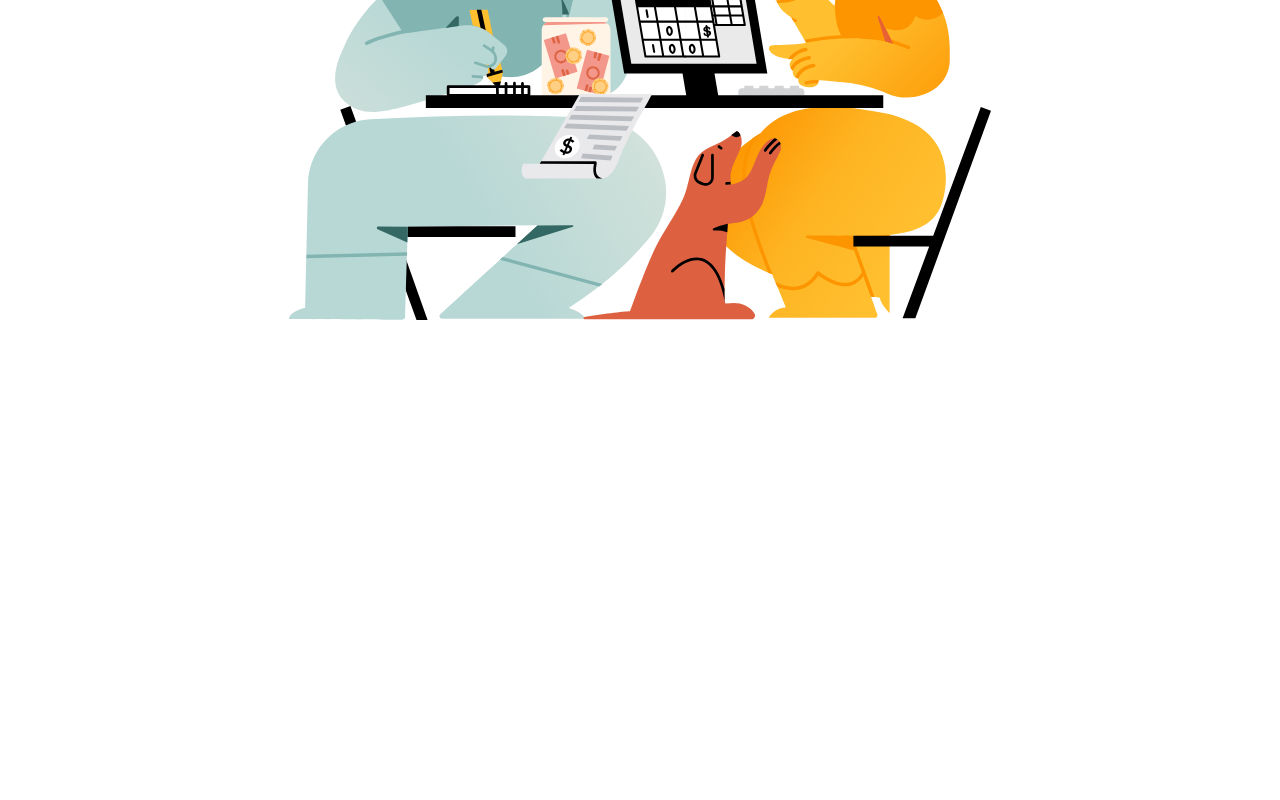
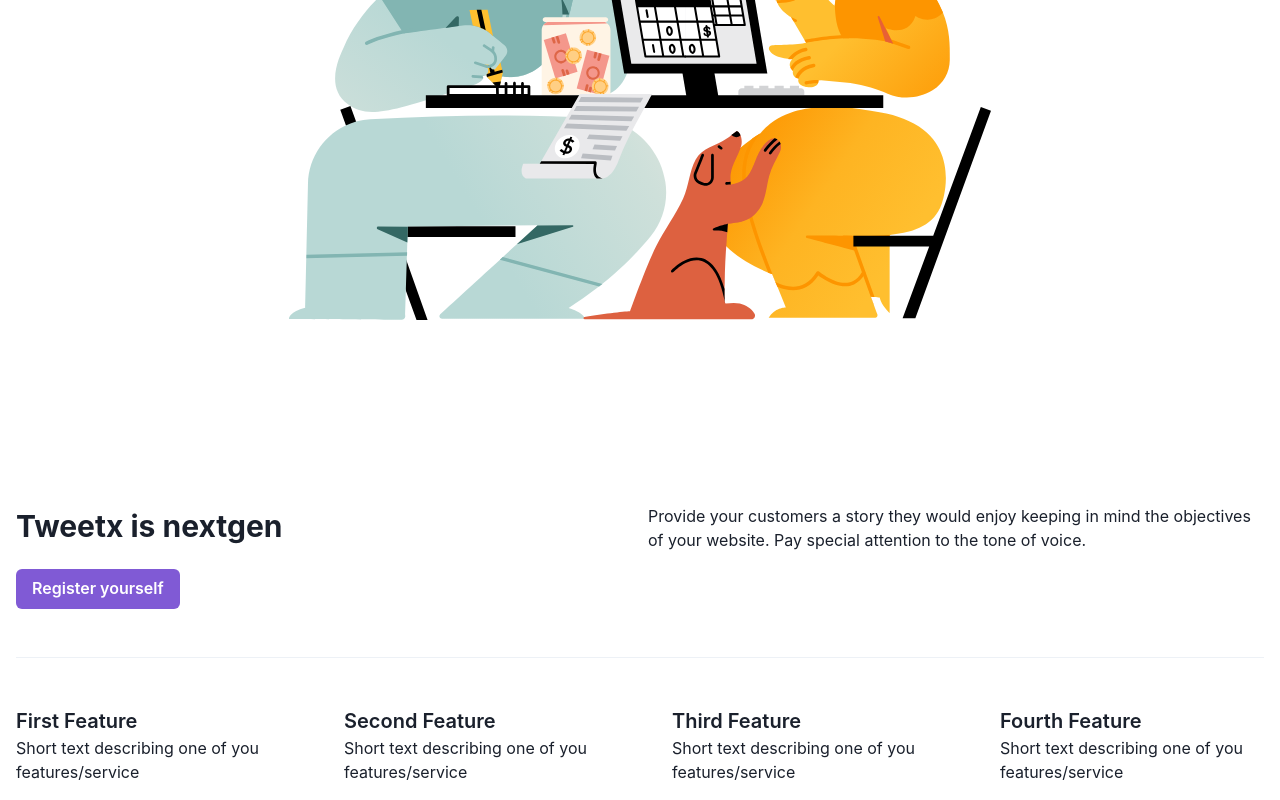
Before and after one commit to prajnastra/tweetx, a Next.js app in the folder client/: page / in a window 1280 px wide. Shown: the part 638-1438 px from the top of the page. Before the commit the page ends 1070 px from the top, so only its background shows below. Built offline with nearby package versions, Linux system fonts and the light colour scheme.

Commit message:
add: features section

```diff
--- /dev/null
+++ b/client/components/Features/Feature.tsx
@@ -0,0 +1,17 @@
+import { chakra, GridItem } from '@chakra-ui/react'
+
+interface FeatureProps {
+  heading: string
+  text: string
+}
+
+export default function Feature({ heading, text }: FeatureProps) {
+  return (
+    <GridItem>
+      <chakra.h3 fontSize="xl" fontWeight="600">
+        {heading}
+      </chakra.h3>
+      <chakra.p>{text}</chakra.p>
+    </GridItem>
+  )
+}
--- /dev/null
+++ b/client/components/Features/index.tsx
@@ -0,0 +1,74 @@
+import {
+  Box,
+  VStack,
+  Button,
+  Flex,
+  Divider,
+  chakra,
+  Grid,
+  GridItem,
+  Container,
+} from '@chakra-ui/react'
+
+import Feature from './Feature'
+
+export default function Features() {
+  return (
+    <Box as={Container} maxW="7xl" mt={14} p={4}>
+      <Grid
+        templateColumns={{
+          base: 'repeat(1, 1fr)',
+          sm: 'repeat(2, 1fr)',
+          md: 'repeat(2, 1fr)',
+        }}
+        gap={4}
+      >
+        <GridItem colSpan={1}>
+          <VStack alignItems="flex-start" spacing="20px">
+            <chakra.h2 fontSize="3xl" fontWeight="700">
+              Tweetx is nextgen
+            </chakra.h2>
+            <Button colorScheme="purple" size="md">
+              Register yourself
+            </Button>
+          </VStack>
+        </GridItem>
+        <GridItem>
+          <Flex>
+            <chakra.p>
+              Provide your customers a story they would enjoy keeping in mind
+              the objectives of your website. Pay special attention to the tone
+              of voice.
+            </chakra.p>
+          </Flex>
+        </GridItem>
+      </Grid>
+      <Divider mt={12} mb={12} />
+      <Grid
+        templateColumns={{
+          base: 'repeat(1, 1fr)',
+          sm: 'repeat(2, 1fr)',
+          md: 'repeat(4, 1fr)',
+        }}
+        gap={{ base: '8', sm: '12', md: '16' }}
+      >
+        <Feature
+          heading={'First Feature'}
+          text={'Short text describing one of you features/service'}
+        />
+        <Feature
+          heading={'Second Feature'}
+          text={'Short text describing one of you features/service'}
+        />
+        <Feature
+          heading={'Third Feature'}
+          text={'Short text describing one of you features/service'}
+        />
+        <Feature
+          heading={'Fourth Feature'}
+          text={'Short text describing one of you features/service'}
+        />
+      </Grid>
+    </Box>
+  )
+}
--- a/client/pages/index.tsx
+++ b/client/pages/index.tsx
@@ -2,6 +2,7 @@
 
 import Navbar from '@/components/Navbar'
 import Hero from '@/components/Hero'
+import Features from '@/components/Features'
 
 export default function Home() {
   return (
@@ -16,6 +17,7 @@
       <main>
         <Navbar />
         <Hero />
+        <Features />
       </main>
     </>
   )
```
